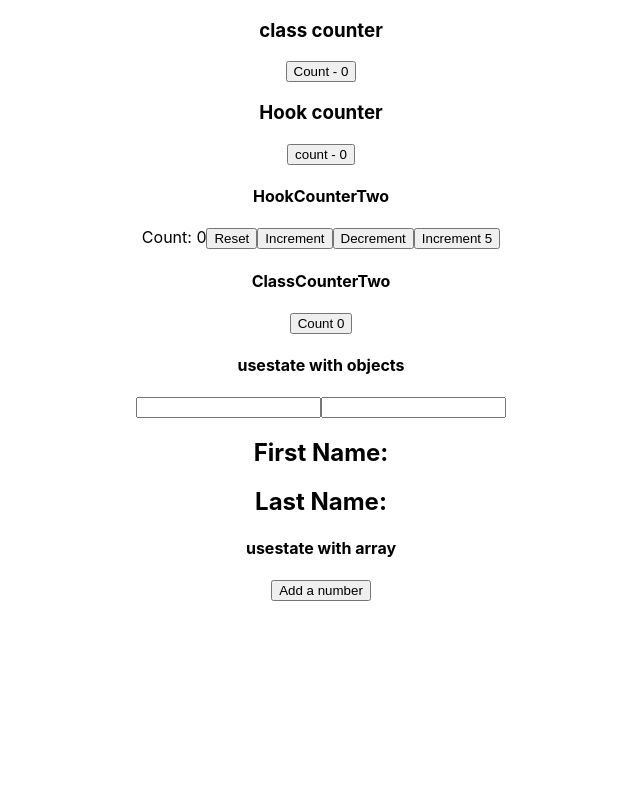
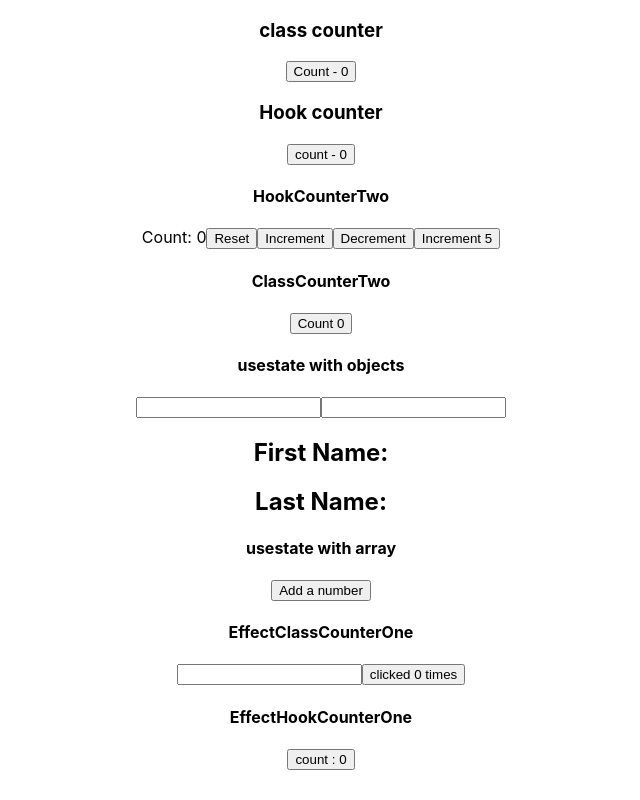
Before and after one commit to Vaishnavireddiee01/react-hooks, a React (Create React App) app: page / in a window 1280 px wide. Shown: the whole page, without its empty margins (319-959 px from the left). Built offline with nearby package versions, Linux system fonts and the light colour scheme.

Commit message:
useEffect after render

```diff
--- a/src/App.js
+++ b/src/App.js
@@ -7,6 +7,8 @@ import ClassCounterTwo from './components/ClassCounterTwo';
 import HookCounterThree from './components/HookCounterThree';
 import HookCounterFour from './components/HookCounterFour';
 
+import EffectClassCounterOne from './components/EffectClassCounterOne';
+import EffectHookCounterOne from './components/EffectHookCounterOne';
 import './App.css';
 function App() {
   return (
@@ -23,6 +25,11 @@ function App() {
       <HookCounterThree />
       <h4>usestate with array</h4>
       <HookCounterFour />
+
+      <h4>EffectClassCounterOne</h4>
+      <EffectClassCounterOne />
+      <h4>EffectHookCounterOne</h4>
+      <EffectHookCounterOne />
     </div>
   );
 }
--- /dev/null
+++ b/src/components/EffectClassCounterOne.js
@@ -0,0 +1,39 @@
+import React, { Component } from 'react'
+
+class EffectClassCounterOne extends Component {
+    constructor(props){
+        super(props)
+        this.state = {
+            count : 0,
+            name: ''
+        }
+    }
+
+    componentDidMount(){
+        document.title=`clicked ${this.state.count} times`
+    }
+
+    componentDidUpdate(prevProps, prevState){
+        if(prevState.count !== this.state.count){
+            console.log("updating document title")
+            document.title=`clicked ${this.state.count} times`
+        }
+        }
+
+  render() {
+    return (
+      <div>
+        <input type="text" value={this.state.name}
+        onChange={(e) => this.setState({name: e.target.value})}
+        />
+
+        <button onClick={() => this.setState({count : this.state.count +1 })}>
+            clicked {this.state.count} times
+        </button>
+
+      </div>
+    )
+  }
+}
+
+export default EffectClassCounterOne
--- /dev/null
+++ b/src/components/EffectHookCounterOne.js
@@ -0,0 +1,20 @@
+import React, {useState, useEffect} from 'react';
+
+function HookCounterOne() {
+    const [count, setCount] = useState(0)
+
+    useEffect(() => {
+      document.title=`clicked ${count} times`;
+
+
+    })
+  return (
+    <div>
+        <button onClick={() => setCount(count + 1)}>
+            count : {count} </button>
+
+    </div>
+  )
+}
+
+export default HookCounterOne
```
